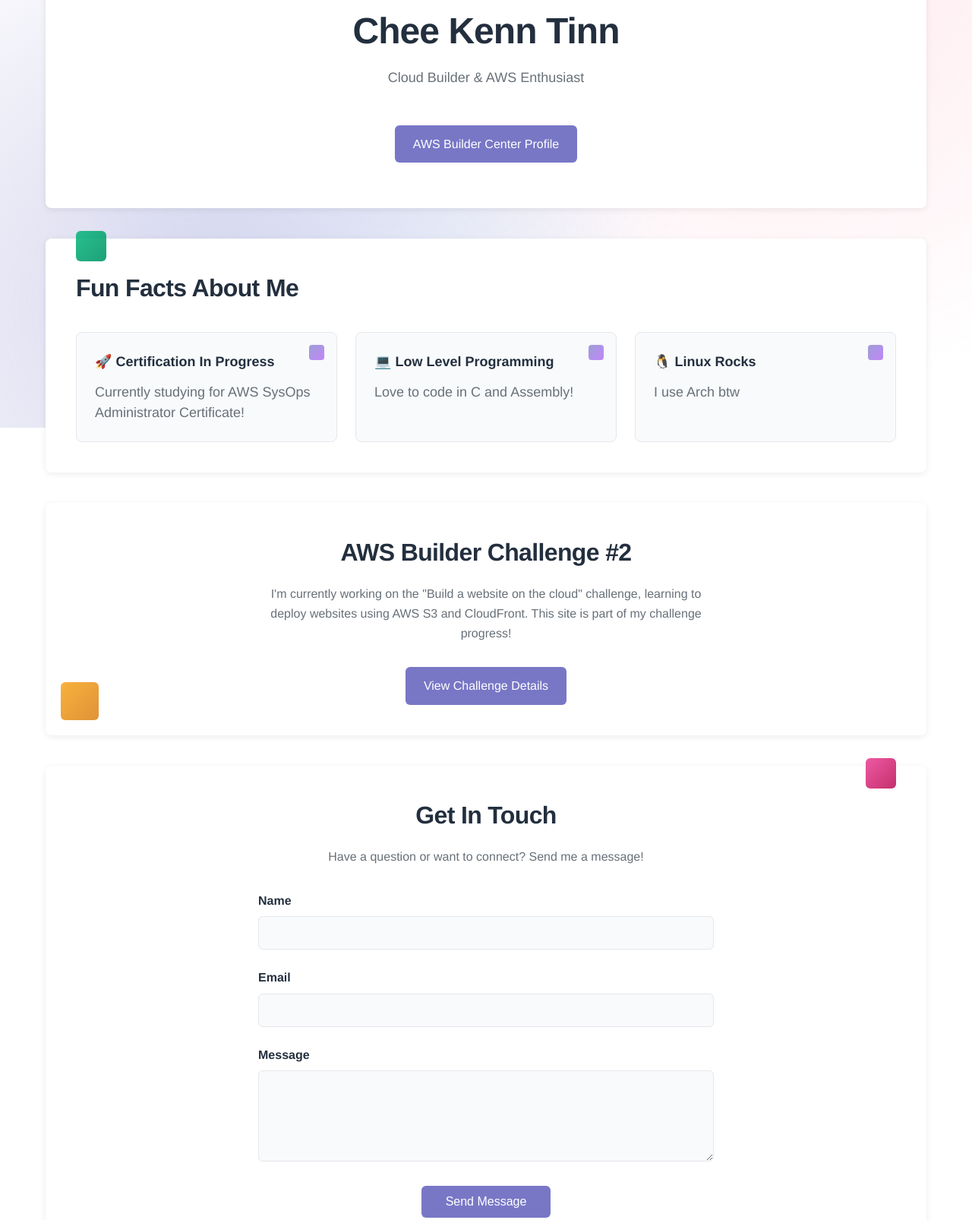
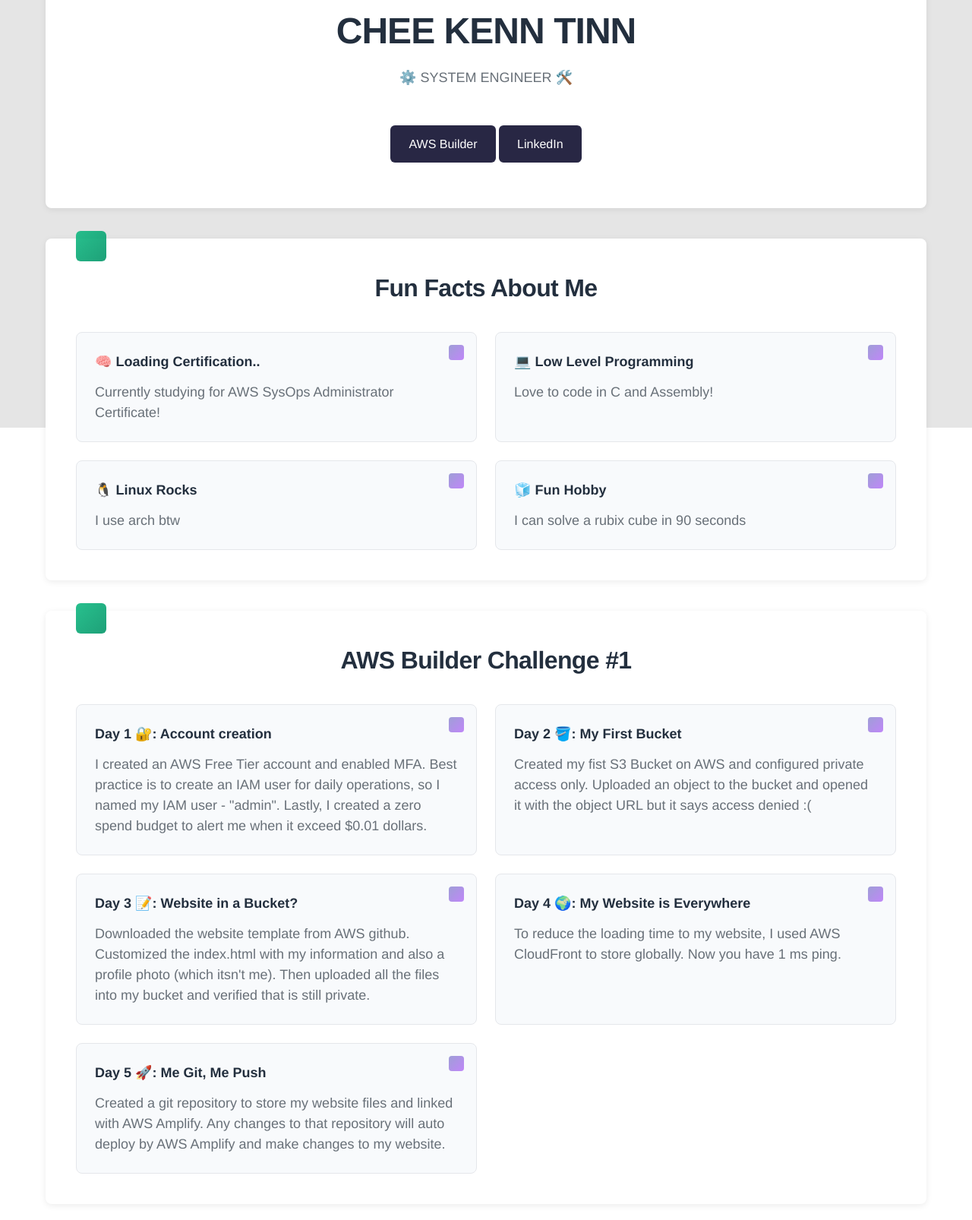
Before and after one commit to adrianchee0/rift-rewind-project, a plain HTML site: page index.html in a window 1280 px wide. Shown: the part 237-1843 px from the top of the page at 76% size. Drawn offline with Linux system fonts and the light colour scheme; a script that the page names is missing.

Commit message:
Updated file

```diff
--- a/index.html
+++ b/index.html
@@ -10,16 +10,17 @@
     <main>
         <section class="hero">
             <img src="profile.jpg" alt="Chee Kenn Tinn" class="profile-photo">
-            <h1>Chee Kenn Tinn</h1>
-            <p class="tagline">Cloud Builder & AWS Enthusiast</p>
-            <a href="https://builder.aws.com/community/@calbees" target="_blank" class="aws-link">AWS Builder Center Profile</a>
+            <h1>CHEE KENN TINN</h1>
+            <p class="tagline">⚙️ SYSTEM ENGINEER 🛠️</p>
+            <a href="https://builder.aws.com/community/@calbees" target="_blank" class="aws-link">AWS Builder</a>
+            <a href="https://www.linkedin.com/in/adrianchee02/" target="_blank" class="aws-link">LinkedIn</a>
         </section>
 
         <section class="fun-facts">
             <h3>Fun Facts About Me</h3>
             <div class="facts-grid">
                 <div class="fact-card">
-                    <h4>🚀 Certification In Progress</h4>
+                    <h4>🧠 Loading Certification..</h4>
                     <p>Currently studying for AWS SysOps Administrator Certificate!</a></p>
                 </div>
                 <div class="fact-card">
@@ -28,10 +29,44 @@
                 </div>
                 <div class="fact-card">
                     <h4>🐧 Linux Rocks</h4>
-                    <p>I use Arch btw</p>
+                    <p>I use arch btw</p>
+                </div>
+                <div class="fact-card">
+                    <h4>🧊 Fun Hobby</h4>
+                    <p>I can solve a rubix cube in 90 seconds</p>
                 </div>
             </div>
         </section>
+
+        <section class="fun-facts">
+            <h3>AWS Builder Challenge #1</h3>
+            <div class="facts-grid">
+                <div class="fact-card">
+                <h4>Day 1 🔐: Account creation</h4>
+                <p>I created an AWS Free Tier account and enabled MFA. Best practice is to create an IAM user for daily operations, so I named my IAM user - "admin". Lastly, I created a zero spend budget to alert me when it exceed $0.01 dollars.</p>
+                </div>
+
+                <div class="fact-card">
+                <h4>Day 2 🪣: My First Bucket</h4>
+                <p>Created my fist S3 Bucket on AWS and configured private access only. Uploaded an object to the bucket and opened it with the object URL but it says access denied :(</p>
+                </div>
+
+                <div class="fact-card">
+                <h4>Day 3 📝: Website in a Bucket?</h4>
+                <p>Downloaded the website template from AWS github. Customized the index.html with my information and also a profile photo (which itsn't me). Then uploaded all the files into my bucket and verified that is still private.</p>
+                </div>
+
+                <div class="fact-card">
+                <h4>Day 4 🌍: My Website is Everywhere</h4>
+                <p>To reduce the loading time to my website, I used AWS CloudFront to store globally. Now you have 1 ms ping.</p>
+                </div>
+
+                <div class="fact-card">
+                <h4>Day 5 🚀: Me Git, Me Push</h4>
+                <p>Created a git repository to store my website files and linked with AWS Amplify. Any changes to that repository will auto deploy by AWS Amplify and make changes to my website.</p>
+                </div>
+            </div>
+            </section>
 
         <section class="aws-journey">
             <h3>AWS Builder Challenge #2</h3>
--- a/styles.css
+++ b/styles.css
@@ -5,7 +5,7 @@
 }
 
 body {
-    font-family: 'Amazon Ember', 'Helvetica Neue', Arial, sans-serif;
+    font-family: 'JetBrains Mono', 'Helvetica Neue', Arial, sans-serif;
     line-height: 1.6;
     color: #232f3e;
     background: #ffffff;
@@ -22,14 +22,15 @@ body::before {
     width: 100%;
     height: 100%;
     background:
-        radial-gradient(circle at 20% 80%, rgba(120, 119, 198, 0.3) 0%, transparent 50%),
-        radial-gradient(circle at 80% 20%, rgba(255, 99, 132, 0.15) 0%, transparent 50%),
-        radial-gradient(circle at 40% 40%, rgba(54, 162, 235, 0.1) 0%, transparent 50%);
+        rgb(229, 229, 229);
+        /*radial-gradient(circle at 20% 80%, rgba(79, 198, 43, 0.742) 0%, transparent 50%),
+        radial-gradient(circle at 80% 20%, rgba(174, 199, 60, 0.648) 0%, transparent 50%),
+        radial-gradient(circle at 40% 40%, rgba(34, 124, 94, 0.499) 0%, transparent 50%);*/
     z-index: -1;
 }
 
 .aws-link {
-    background: #7877c6;
+    background: #282744;
     color: white;
     padding: 12px 24px;
     text-decoration: none;
@@ -123,7 +124,7 @@ main {
 }
 
 .fun-facts h3 {
-    text-align: left;
+    text-align: center;
     color: #232f3e;
     font-size: 32px;
     font-weight: 700;
@@ -133,7 +134,7 @@ main {
 
 .facts-grid {
     display: grid;
-    grid-template-columns: repeat(auto-fit, minmax(300px, 1fr));
+    grid-template-columns: repeat(auto-fit, minmax(500px, 1fr));
     gap: 24px;
 }
 
@@ -226,7 +227,7 @@ main {
 
 .cta-button {
     display: inline-block;
-    background: #7877c6;
+    background: #282744;
     color: white;
     padding: 12px 24px;
     text-decoration: none;
@@ -348,7 +349,7 @@ main {
 
 /* Contact form submit button */
 .contact-submit-btn {
-    background: #7877c6;
+    background: #282744;
     color: white;
     padding: 12px 32px;
     border: none;
```
